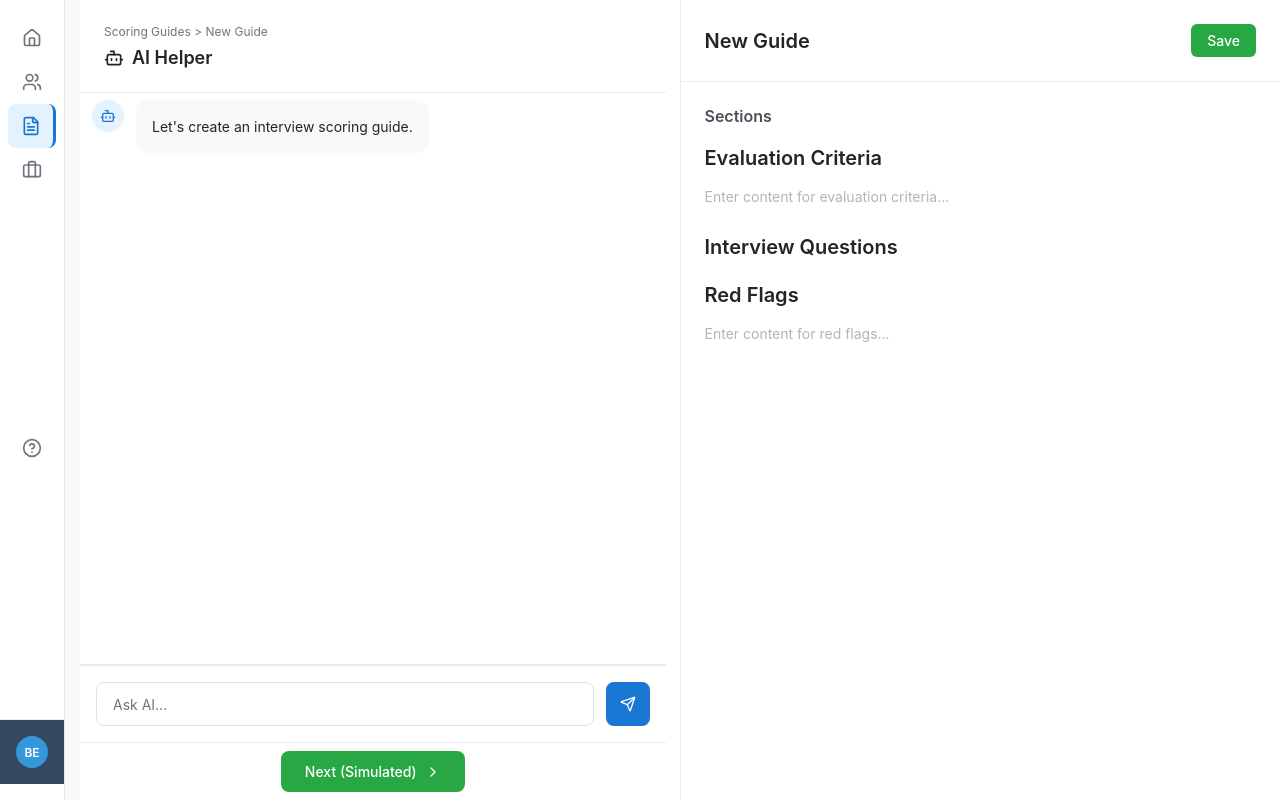
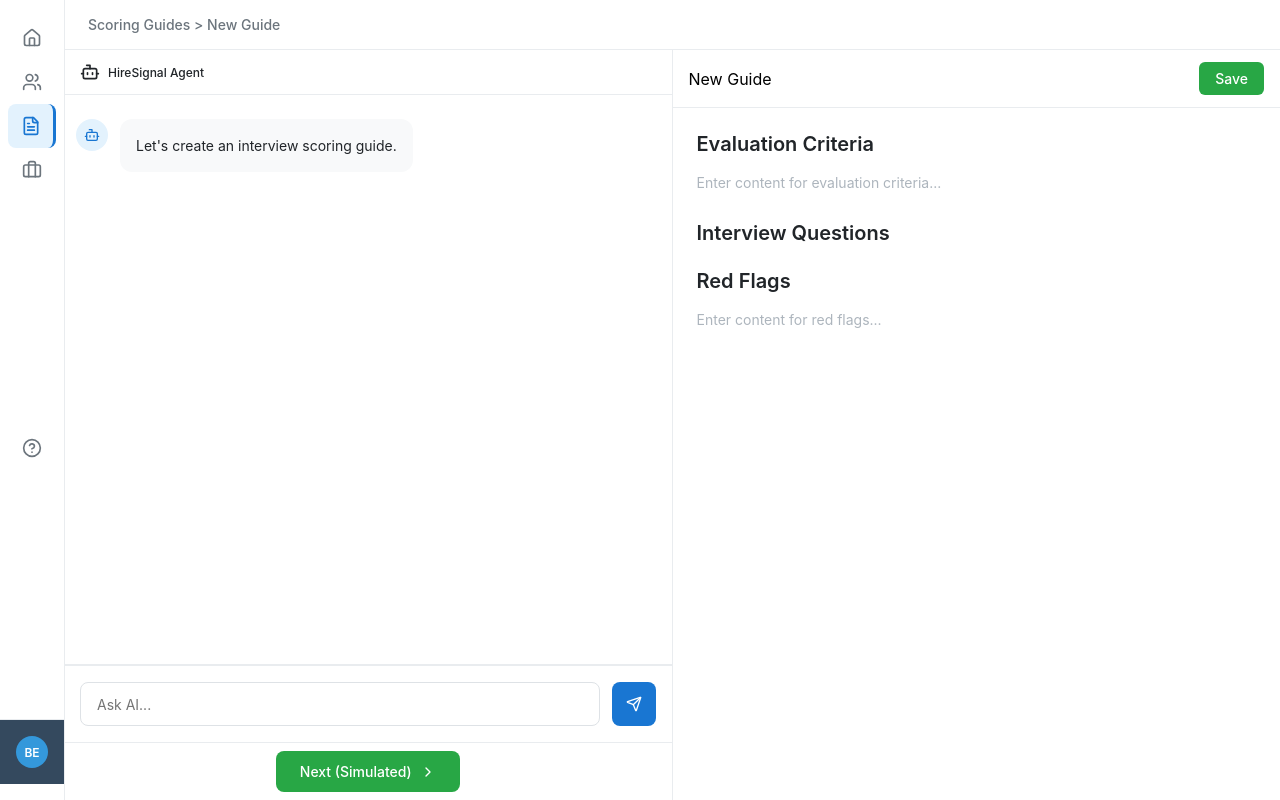
Before and after one commit to ptvans/candidate-management, a React (Create React App) app: page /#/guides/new in a window 1280 px wide. Built offline with nearby package versions, Linux system fonts and the light colour scheme.

Commit message:
improve CSS

```diff
--- a/src/pages/CandidateDetail.css
+++ b/src/pages/CandidateDetail.css
@@ -43,7 +43,7 @@
   margin-bottom: 0;
 }
 
-.main-content {
+.candidate-detail-main-content {
   flex: 1;
   position: fixed;
   left: 80px;
--- a/src/pages/Guides.css
+++ b/src/pages/Guides.css
@@ -1,9 +1,41 @@
 /* Guides Page Styles */
 .guides-container {
   display: flex;
+  width: 100vw;
   height: 100vh;
   background-color: #f8f9fa;
   font-family: -apple-system, BlinkMacSystemFont, 'Segoe UI', Roboto, sans-serif;
+  overflow: hidden;
+}
+
+.main-content {
+  display: flex;
+  flex-direction: column;
+  flex: 1;
+  width: 100%;
+  min-height: 0;
+  overflow: hidden;
+  margin-left: 64px;
+}
+
+.page-header {
+  background-color: #ffffff;
+  border-bottom: 1px solid #e9ecef;
+  padding: 16px 24px;
+  flex-shrink: 0;
+}
+
+.page-breadcrumb {
+  font-size: 14px;
+  color: #6c757d;
+  font-weight: 500;
+}
+
+.panels-container {
+  display: flex;
+  flex: 1;
+  width: 100%;
+  min-height: 0;
   overflow: hidden;
 }
 
@@ -76,29 +108,30 @@
 
 /* Left Panel: AI Helper */
 .guides-container .left-panel {
+  display: flex;
+  flex-direction: column;
   background-color: #ffffff;
   border-right: 1px solid #e9ecef;
   min-width: 0;
   overflow: hidden;
-  margin-left: 80px;
+  flex: 1;
 }
 
 /* Right Panel: Document Editor */
 .guides-container .right-panel {
+  display: flex;
+  flex-direction: column;
   background-color: #ffffff;
   min-width: 0;
   overflow: hidden;
+  flex: 1;
 }
 
 .guides-container .chat-header {
-  position: fixed;
-  top: 0;
-  left: 80px;
-  right: 48%;
-  padding: 24px;
+  padding: 12px 16px;
   border-bottom: 1px solid #e9ecef;
   background-color: #ffffff;
-  z-index: 10;
+  flex-shrink: 0;
 }
 
 .breadcrumb {
@@ -111,8 +144,8 @@
   display: flex;
   align-items: center;
   gap: 8px;
-  font-size: 18px;
-  font-weight: 600;
+  font-size: 12px;
+  font-weight: 500;
   color: #212529;
 }
 
@@ -122,7 +155,6 @@
   flex-direction: column;
   padding: 0;
   min-height: 0;
-  height: calc(100vh - 135px);
   overflow-y: auto;
 }
 
@@ -132,7 +164,7 @@
   flex-direction: column;
   gap: 20px;
   margin: 0;
-  padding: 100px 12px 120px 12px;
+  padding: 24px 12px;
   min-height: 100%;
 }
 
@@ -276,13 +308,9 @@
 }
 
 .guides-container .chat-footer {
-  position: fixed;
-  bottom: 0;
-  left: 80px;
-  right: 48%;
   background-color: #ffffff;
   border-top: 1px solid #e9ecef;
-  z-index: 10;
+  flex-shrink: 0;
 }
 
 .guides-container .next-button-container {
@@ -322,7 +350,7 @@
   display: flex;
   justify-content: space-between;
   align-items: center;
-  padding: 24px;
+  padding: 12px 16px;
   border-bottom: 1px solid #e9ecef;
   background-color: #ffffff;
 }
--- a/src/pages/Guides.tsx
+++ b/src/pages/Guides.tsx
@@ -35,6 +35,8 @@ const Guides: React.FC = () => {
   const [poorAnswer, setPoorAnswer] = useState<string>('');
 
   const evaluationCriteriaRef = useRef<HTMLTextAreaElement>(null);
+  const goodAnswerRef = useRef<HTMLTextAreaElement>(null);
+  const poorAnswerRef = useRef<HTMLTextAreaElement>(null);
 
   // Auto-resize Evaluation Criteria textarea when content changes
   const evaluationCriteriaContent = documentSections[0]?.content;
@@ -46,6 +48,24 @@ const Guides: React.FC = () => {
       textarea.style.height = textarea.scrollHeight + 'px';
     }
   }, [evaluationCriteriaContent]);
+
+  // Auto-resize Good Answer textarea when content changes
+  useEffect(() => {
+    if (goodAnswerRef.current) {
+      const textarea = goodAnswerRef.current;
+      textarea.style.height = 'auto';
+      textarea.style.height = textarea.scrollHeight + 'px';
+    }
+  }, [goodAnswer]);
+
+  // Auto-resize Poor Answer textarea when content changes
+  useEffect(() => {
+    if (poorAnswerRef.current) {
+      const textarea = poorAnswerRef.current;
+      textarea.style.height = 'auto';
+      textarea.style.height = textarea.scrollHeight + 'px';
+    }
+  }, [poorAnswer]);
 
   const scriptedInteraction: ChatMessage[] = [
     {
@@ -223,18 +243,24 @@ const Guides: React.FC = () => {
         </div>
       </div>
 
+      {/* Main Content Area */}
+      <div className="main-content">
+        {/* Page Header */}
+        <div className="page-header">
+          <div className="page-breadcrumb">
+            Scoring Guides &gt; New Guide
+          </div>
+        </div>
+
+        {/* Panels Container */}
+        <div className="panels-container">
+
       {/* Left Panel: AI Helper */}
-      <div
-        className="left-panel"
-        style={{ width: '50%' }}
-      >
+      <div className="left-panel">
         <div className="chat-header">
-          <div className="breadcrumb">
-            <Link to="/guides" style={{ color: '#6c757d', textDecoration: 'none' }}>Scoring Guides</Link> &gt; New Guide
-          </div>
           <div className="ai-helper-title">
             <Bot size={20} />
-            <span>AI Helper</span>
+            <span>HireSignal Agent</span>
           </div>
         </div>
 
@@ -301,18 +327,14 @@ const Guides: React.FC = () => {
       </div>
 
       {/* Right Panel: Document Editor */}
-      <div
-        className="right-panel"
-        style={{ width: '50%' }}
-      >
+      <div className="right-panel">
         <div className="document-header">
-          <h2>{selectedRole || 'New Guide'}</h2>
+          <span>{selectedRole || 'New Guide'}</span>
           <button className="save-button">Save</button>
         </div>
 
         <div className="document-content">
           <div className="sections-outline">
-            <h3>Sections</h3>
             {documentSections.map((section, index) => (
               <div key={section.id} className="section-item">
                 <div className="section-header">
@@ -329,8 +351,12 @@ const Guides: React.FC = () => {
                           <div className="answer-field">
                             <label>Good Example</label>
                             <textarea
+                              ref={goodAnswerRef}
                               value={goodAnswer}
-                              onChange={(e) => setGoodAnswer(e.target.value)}
+                              onChange={(e) => {
+                                setGoodAnswer(e.target.value);
+                                autoResizeTextarea(e);
+                              }}
                               placeholder="Describe what makes a good answer..."
                               className="section-textarea"
                               rows={1}
@@ -339,8 +365,12 @@ const Guides: React.FC = () => {
                           <div className="answer-field">
                             <label>Poor Example</label>
                             <textarea
+                              ref={poorAnswerRef}
                               value={poorAnswer}
-                              onChange={(e) => setPoorAnswer(e.target.value)}
+                              onChange={(e) => {
+                                setPoorAnswer(e.target.value);
+                                autoResizeTextarea(e);
+                              }}
                               placeholder="Describe what makes a poor answer..."
                               className="section-textarea"
                               rows={1}
@@ -368,6 +398,8 @@ const Guides: React.FC = () => {
           </div>
         </div>
       </div>
+        </div>
+      </div>
     </div>
   );
 };
```
